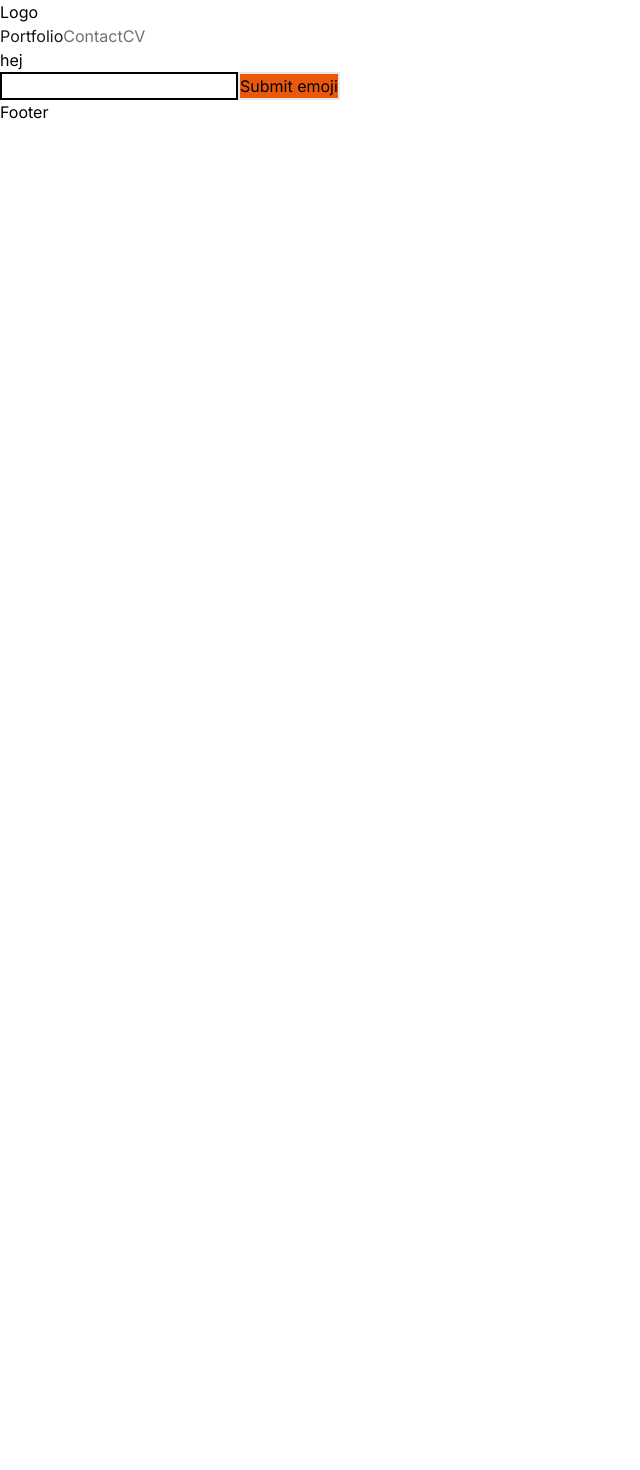
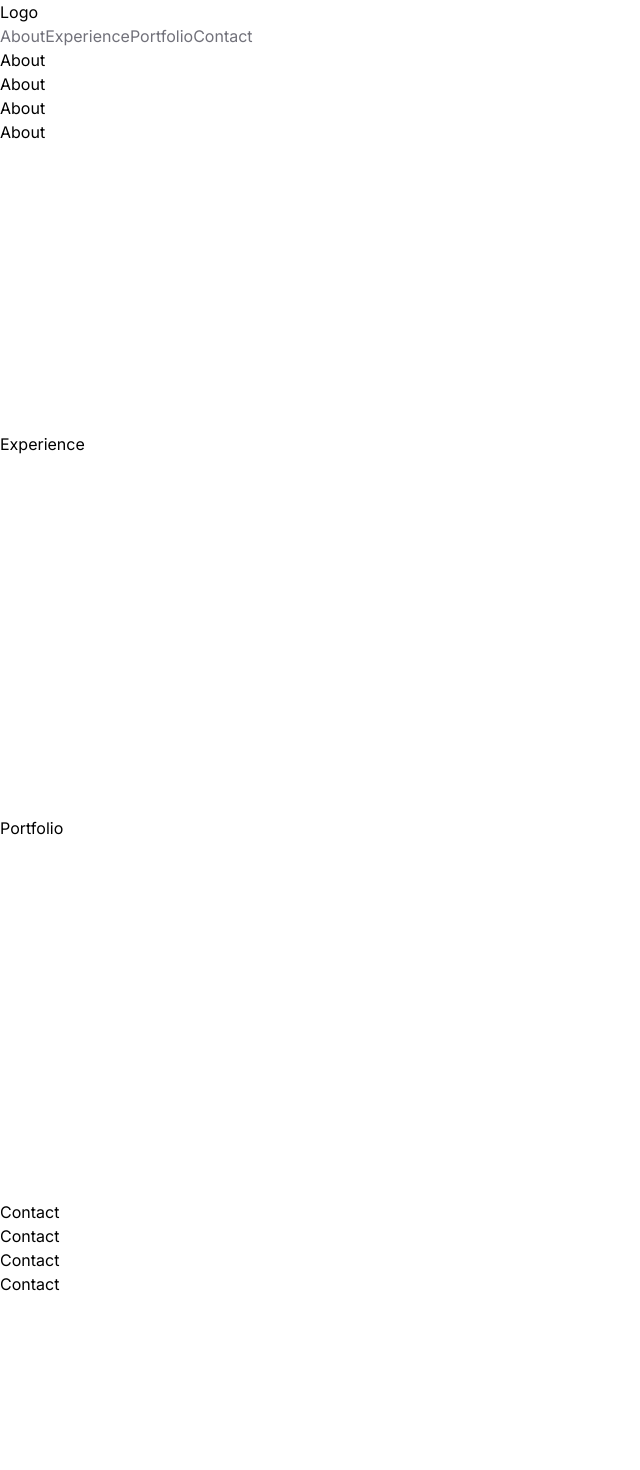
Before and after one commit to Sillen00/Portfolio_CV, a Next.js app: page / in a window 1280 px wide. Shown: the top 1470 px of the page, without its empty margins (0-640 px from the left). Before the commit the page ends 800 px from the top, so only its background shows below. Built offline with nearby package versions, Linux system fonts and the light colour scheme.

Commit message:
File structure with the containers folder now correct.

```diff
--- a/app/components/Header.tsx
+++ b/app/components/Header.tsx
@@ -6,9 +6,10 @@ const Header = () => {
   const currentPath = usePathname();
 
   const links = [
-    { href: "/", label: "Portfolio" },
-    { href: "/contact", label: "Contact" },
-    { href: "/cv", label: "CV" },
+    { href: "#about", label: "About" },
+    { href: "#experience", label: "Experience" },
+    { href: "#portfolio", label: "Portfolio" },
+    { href: "#contact", label: "Contact" },
   ];
 
   return (
@@ -17,9 +18,9 @@ const Header = () => {
       <ul>
         <li>
           {links.map(({ href, label }) => (
-            <Link key={href} href={href} className={`${href === currentPath ? "text-zinc-900" : "text-zinc-500"} hover:text-ORANGE-900`}>
+            <a key={href} href={href} className={`${href === currentPath ? "text-zinc-900" : "text-zinc-500"} hover:text-ORANGE-900`}>
               {label}
-            </Link>
+            </a>
           ))}
         </li>
       </ul>
--- a/app/(pages)/about/page.tsx
+++ b/app/containers/home-page/About.tsx
@@ -1,6 +1,6 @@
 const About = () => {
   return (
-    <div>
+    <div className="min-h-96" id='about'>
       <h2>About</h2>
       <h2>About</h2>
       <h2>About</h2>
--- a/app/(pages)/contact/page.tsx
+++ b/app/containers/home-page/Contact.tsx
@@ -1,6 +1,6 @@
 const Contact = () => {
   return (
-    <div>
+    <div className="min-h-96"  id='contact'>
       <h2>Contact</h2>
       <h2>Contact</h2>
       <h2>Contact</h2>
--- a/app/(pages)/experience/page.tsx
+++ b/app/containers/home-page/Experience.tsx
@@ -1,6 +1,6 @@
 const Experience = () => {
   return (
-    <div>
+    <div className="min-h-96" id='experience'>
       <h2>Experience</h2>
     </div>
   );
--- a/app/(pages)/portfolio/page.tsx
+++ b/app/containers/home-page/Portfolio.tsx
@@ -1,6 +1,6 @@
 const Portfolio = () => {
   return (
-    <div>
+    <div className='min-h-96' id='portfolio'>
       <h2>Portfolio</h2>
     </div>
   );
--- a/app/page.tsx
+++ b/app/page.tsx
@@ -4,6 +4,10 @@ import { User } from "@prisma/client";
 import axios from "axios";
 import { useForm } from "react-hook-form";
 import * as z from "zod";
+import About from "./containers/home-page/About";
+import Contact from "./containers/home-page/Contact";
+import Experience from "./containers/home-page/Experience";
+import Portfolio from "./containers/home-page/Portfolio";
 
 type Props = {
   users: User[];
@@ -34,7 +38,10 @@ export default function Home({ users }: Props) {
 
   return (
     <div>
-      <h2>hej</h2>
+      <About />
+      <Experience />
+      <Portfolio />
+      <Contact />
       <form onSubmit={handleSubmit(onSubmit)}>
         <input max={1} maxLength={1} className='border-2 border-black' type='text' {...register("emoji")} />
         <button className='border-2 bg-orange-600' type='submit'>
```
Also changed, not shown: app/containers/home-page/readme.md (added).
